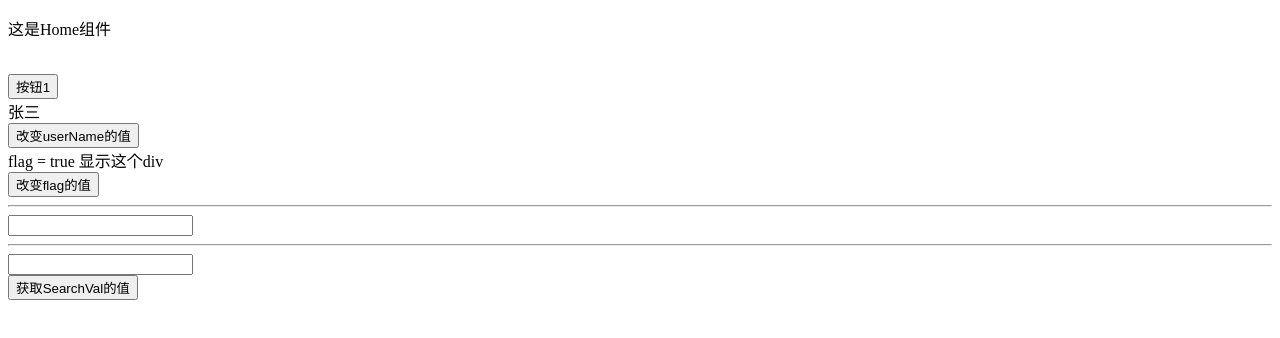
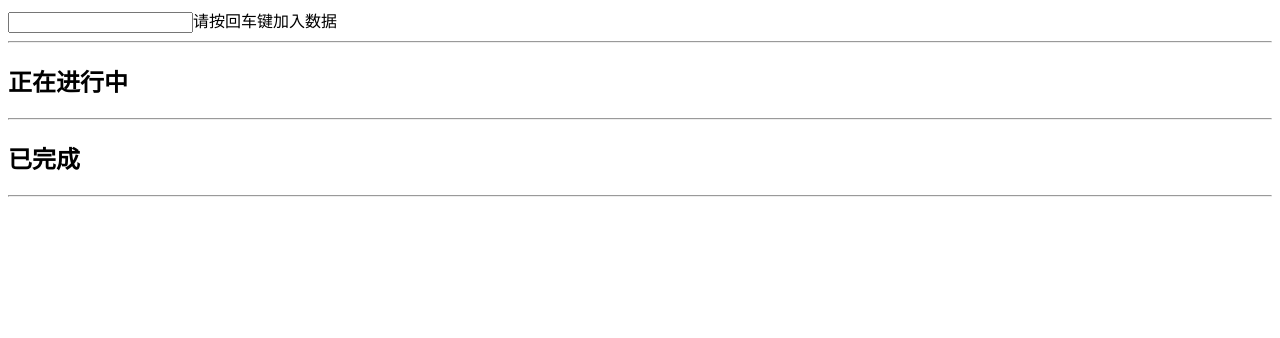
Before and after one commit to yangxq5858/angulardemo, an Angular app: page / in a window 1280 px wide. Shown: the top 338 px of the page. Built offline with nearby package versions, Linux system fonts and the light colour scheme.

Commit message:
增加todoList 示例

```diff
--- a/src/app/app.component.html
+++ b/src/app/app.component.html
@@ -1,5 +1,7 @@
 <!--The content below is only a placeholder and can be replaced.-->
 <!--
   <app-news></app-news>
+  <app-home></app-home>
 -->
-<app-home></app-home>
+
+<app-todolist></app-todolist>
--- a/src/app/components/todolist/todolist.component.html
+++ b/src/app/components/todolist/todolist.component.html
@@ -1,3 +1,21 @@
-<p>
-  todolist works!
-</p>
+<input type="text" [(ngModel)]='todoVal' (keyup) = 'addData($event)'>请按回车键加入数据
+<hr>
+<h2>正在进行中</h2>
+<hr>
+<ul>
+  <li *ngFor="let item of todoList;let i = index" [hidden] = 'item.status == 1'>
+   <button (click)='changeStatus(i,1)'>改变状态</button> {{item.todoVal}} <button (click)=delData(i)>删除</button>
+  </li>
+</ul>
+
+<h2>已完成</h2>
+<hr>
+<ul>
+  <li *ngFor="let item of todoList;let i = index" [hidden] = 'item.status == 0'>
+    <button (click)='changeStatus(i,0)'>改变状态</button> {{item.todoVal}} <button (click)=delData(i)>删除</button>
+  </li>
+</ul>
+
+
+<!-- CTRL + K CTRL + C 批量注释
+CTRL + K CTRL + U 取消批量注释 -->
--- a/src/app/components/todolist/todolist.component.ts
+++ b/src/app/components/todolist/todolist.component.ts
@@ -7,9 +7,39 @@ import { Component, OnInit } from '@angular/core';
 })
 export class TodolistComponent implements OnInit {
 
+  public todoVal:String = '';
+  public todoList = [];
+  public list1:Array<Object>;
   constructor() { }
 
   ngOnInit() {
   }
 
+
+  addData(e){
+
+    if (e.keyCode == 13){
+
+      //给数组加入一个对象
+      this.todoList.push({
+        todoVal:this.todoVal,
+        status:0
+      });
+
+      //双向数据绑定了的，这里加入到数组后，清空输入框中的值
+      this.todoVal = '';
+
+    }
+  }
+
+  delData(key){
+    //从数组中删除一个对象
+    this.todoList.splice(key,1);
+
+  }
+
+  changeStatus(key,val){
+    this.todoList[key].status = val;
+  }
+
 }
```
